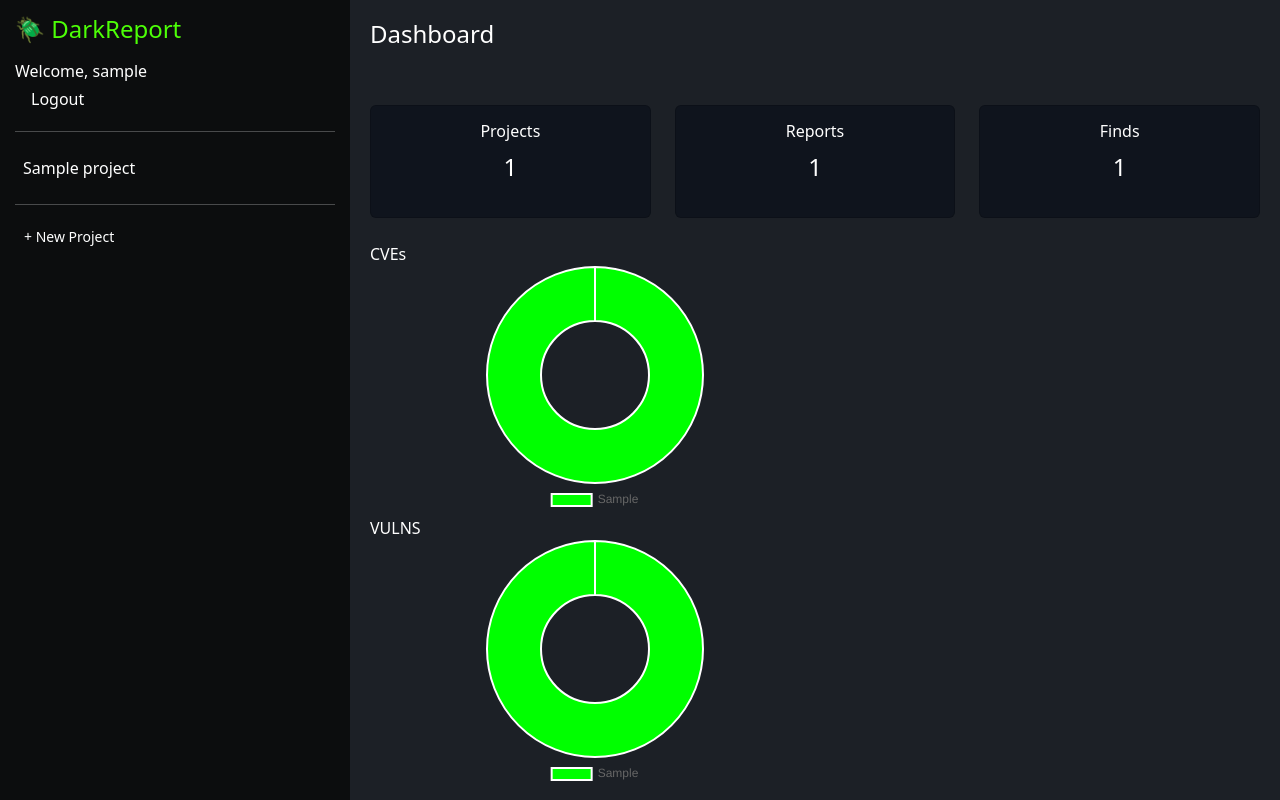
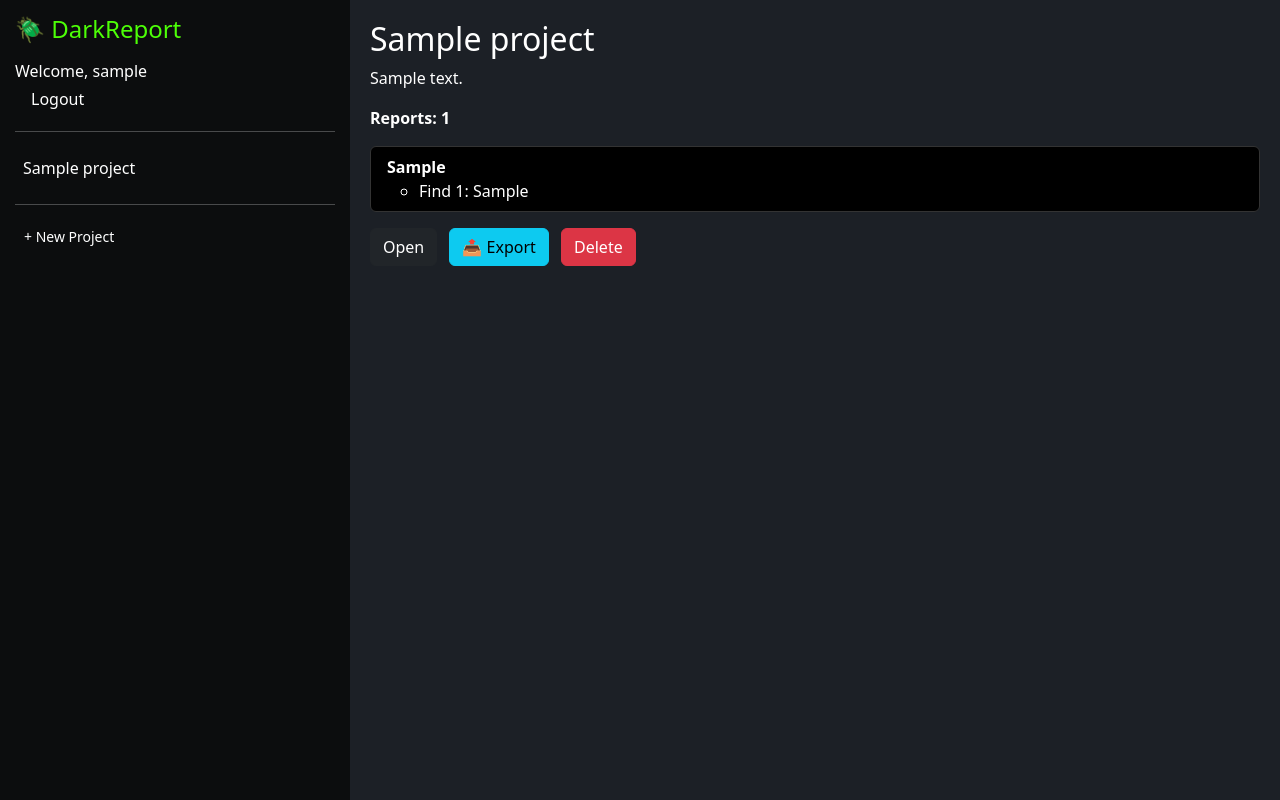
Before and after one commit to pmartinezrhub/DarkReport, a Django app: page /dashboard/?project=1 in a window 1280 px wide. Run offline with Django 4.2, Linux system fonts and the light colour scheme; a user stored in the database is signed in; tables that the repository leaves empty hold one stand-in row (values such as "Sample post").

Commit message:
back to project view

```diff
--- a/DarkReport/static/DarkReport/js/dashboard.js
+++ b/DarkReport/static/DarkReport/js/dashboard.js
@@ -1,7 +1,56 @@
+window.onload = function () {
+    const contentDiv = document.querySelector('.content');
+    const selectedId = contentDiv.getAttribute('data-selected-project');
+    if (selectedId) {
+        const link = document.querySelector(`.project-link[data-project-id="${selectedId}"]`);
+        if (link) {
+            link.click();
+        }
+    }
+};
+
+function getCSRFToken() {
+    const name = 'csrftoken';
+    let cookieValue = null;
+    if (document.cookie && document.cookie !== '') {
+        const cookies = document.cookie.split(';');
+        for (let cookie of cookies) {
+            cookie = cookie.trim();
+            if (cookie.startsWith(name + '=')) {
+                cookieValue = decodeURIComponent(cookie.substring(name.length + 1));
+                break;
+            }
+        }
+    }
+    return cookieValue;
+}
+
+function exportProject(projectId) {
+    const form = document.createElement('form');
+    form.method = 'POST';
+    form.action = `/project/${projectId}/export/`;
+
+    // CSRF
+    const csrfInput = document.createElement('input');
+    csrfInput.type = 'hidden';
+    csrfInput.name = 'csrfmiddlewaretoken';
+    csrfInput.value = getCSRFToken();
+    form.appendChild(csrfInput);
+
+    document.body.appendChild(form);
+    form.submit();
+}
+
 document.addEventListener('DOMContentLoaded', () => {
     const projectLinks = document.querySelectorAll('.project-link');
     const contentDiv = document.querySelector('.content');
-
+    const selectedId = contentDiv.getAttribute('data-selected-project');
+    if (selectedId) {
+        const link = document.querySelector(`.project-link[data-project-id="${selectedId}"]`);
+        if (link) {
+            link.click();  // simula click en el proyecto seleccionado
+        }
+    }
     projectLinks.forEach(link => {
         link.addEventListener('click', (e) => {
             e.preventDefault();
@@ -31,6 +80,7 @@ document.addEventListener('DOMContentLoaded', () => {
 
             html += `
                 <button class="btn btn-dark me-2" style="color:white;" onclick="window.location.href='/project/${projectId}/'">Open</button>
+                <button class="btn btn-info me-2" onclick="exportProject(${projectId})">📤 Export</button>
                 <button class="btn btn-danger" data-bs-toggle="modal" data-bs-target="#deleteProjectModal" onclick="setDeleteProjectId(${projectId})">Delete</button>
             `;
 
--- a/DarkReport/static/DarkReport/style.css
+++ b/DarkReport/static/DarkReport/style.css
@@ -43,11 +43,7 @@ body {
 .h2 {
     color: white;
 }
-.list-group.mb-3 .list-group-item {
-  background-color: black;
-  color: white;
-  border: 1px solid #333; /* opcional, para ver los bordes */
-}
+
 .accordion .accordion-item .accordion-body {
     background-color: black;
     color: rgb(255, 255, 255);
@@ -57,6 +53,27 @@ body {
     background-color: black;
     color: rgb(255, 255, 255);
 }
+
+/* Botón del acordeón cerrado */
+.accordion-button {
+    background-color: #000 !important;
+    color: #fff !important;
+    border: 1px solid #333 !important;
+}
+
+/* Botón cuando está abierto */
+.accordion-button:not(.collapsed) {
+    background-color: #111 !important; /* un negro un poco más claro */
+    color: #4dff07 !important;  /* verde neón como contraste (puedes poner blanco si prefieres) */
+    box-shadow: none !important; /* quita el glow azul */
+}
+
+/* Hover para ambos estados */
+.accordion-button:hover {
+    background-color: #222 !important;
+    color: #fff !important;
+}
+
 
 .stat.card {
     background-color: #000000;
@@ -71,3 +88,9 @@ body {
 .container {
     padding: auto;
 }
+
+.list-group-item {
+  background-color: black;
+  color: white;
+  border: 1px solid #333; /* opcional, para ver los bordes */
+}
--- a/DarkReport/templates/dashboard.html
+++ b/DarkReport/templates/dashboard.html
@@ -56,7 +56,7 @@
     </div>
 
     <!-- Main Content -->
-<div class="content">
+   <div class="content" data-selected-project="{{ selected_project_id }}">
     {% block content %}
     <h4>Dashboard</h4>
     <br>
--- a/DarkReport/urls.py
+++ b/DarkReport/urls.py
@@ -36,6 +36,8 @@ urlpatterns = [
     path('project/<int:pk>/delete/', views.delete_project, name='delete_project'),
     path("cve-lookup/", views.cve_lookup, name="cve_lookup"),
     path('graph-data/', views.graph_data, name='graph_data'),
+    path('export_report/<int:report_id>/', views.export_report, name='export_report'),
+    path('project/<int:project_id>/export/', views.export_project, name='export_project'),
     path('login/', views.login_view, name='login'),
     path('logout/', views.logout_view, name='logout'),
 ]
--- a/DarkReport/views.py
+++ b/DarkReport/views.py
@@ -7,9 +7,12 @@ import requests
 from django.contrib.auth.decorators import login_required
 from django.contrib.auth import authenticate, login as auth_login, logout as auth_logout
 from django.contrib import messages
+from django.http import HttpResponse
+import csv
 
 @login_required
 def dashboard(request):
+    project_id = request.GET.get('project')
     projects = Project.objects.all()
     total_projects = projects.count()
     total_reports = sum(p.reports.count() for p in projects)
@@ -19,7 +22,8 @@ def dashboard(request):
         'projects': projects,
         'total_projects': total_projects,
         'total_reports': total_reports,
-        'total_finds': total_finds
+        'total_finds': total_finds,
+        'selected_project_id': project_id
     }
     return render(request, 'dashboard.html', context)
 
@@ -190,7 +194,7 @@ def graph_data(request):
         })
 
     # Contar ocurrencias de cada CVE
-    cve_counter = Counter(f.cve if f.cve else "Sin CVE" for f in finds)
+    cve_counter = Counter(f.cve if f.cve else "no CVE" for f in finds)
     vuln_counter = Counter(f.vulnerability if f.vulnerability else "Sin Vulnerabilidad" for f in finds)
 
     # Convertir a porcentaje exacto
@@ -225,3 +229,61 @@ def login_view(request):
 def logout_view(request):
     auth_logout(request)                # ✅ uses alias
     return redirect("login")
+
+@login_required
+def export_report(request, report_id):
+    report = Report.objects.get(id=report_id)
+    finds = report.finds.all()
+
+    # Crear la respuesta CSV
+    response = HttpResponse(content_type='text/csv')
+    response['Content-Disposition'] = f'attachment; filename="report_{report.id}.csv"'
+
+    writer = csv.writer(response)
+    writer.writerow(['Vulnerability', 'Reconnaissance', 'File', 'Weaponization', 'Delivery',
+                     'Exploitation', 'CVE', 'Installation', 'Command/Control', 'Actions'])
+
+    for find in finds:
+        writer.writerow([
+            find.vulnerability or '',
+            find.reconnaissance or '',
+            find.recon_file.url if find.recon_file else '',
+            find.weaponization or '',
+            find.delivery or '',
+            find.exploitation or '',
+            find.cve or '',
+            find.installation or '',
+            find.commandcontrol or '',
+            find.actions or ''
+        ])
+
+    return response
+
+@login_required
+def export_project(request, project_id):
+    project = Project.objects.get(id=project_id)
+    response = HttpResponse(content_type='text/csv')
+    response['Content-Disposition'] = f'attachment; filename="project_{project.id}.csv"'
+
+    writer = csv.writer(response)
+    # Encabezados
+    writer.writerow(['Report', 'Find ID', 'Vulnerability', 'Reconnaissance', 'File', 'Weaponization', 'Delivery',
+                     'Exploitation', 'CVE', 'Installation', 'Command/Control', 'Actions'])
+
+    for report in project.reports.all():
+        for find in report.finds.all():
+            writer.writerow([
+                report.target,
+                find.id,
+                find.vulnerability or '',
+                find.reconnaissance or '',
+                find.recon_file.url if find.recon_file else '',
+                find.weaponization or '',
+                find.delivery or '',
+                find.exploitation or '',
+                find.cve or '',
+                find.installation or '',
+                find.commandcontrol or '',
+                find.actions or ''
+            ])
+    return response
```
Also changed, not shown: DarkReport/templates/project_detail.html (+10 -2 lines), TODO.md (+3 -3 lines).
